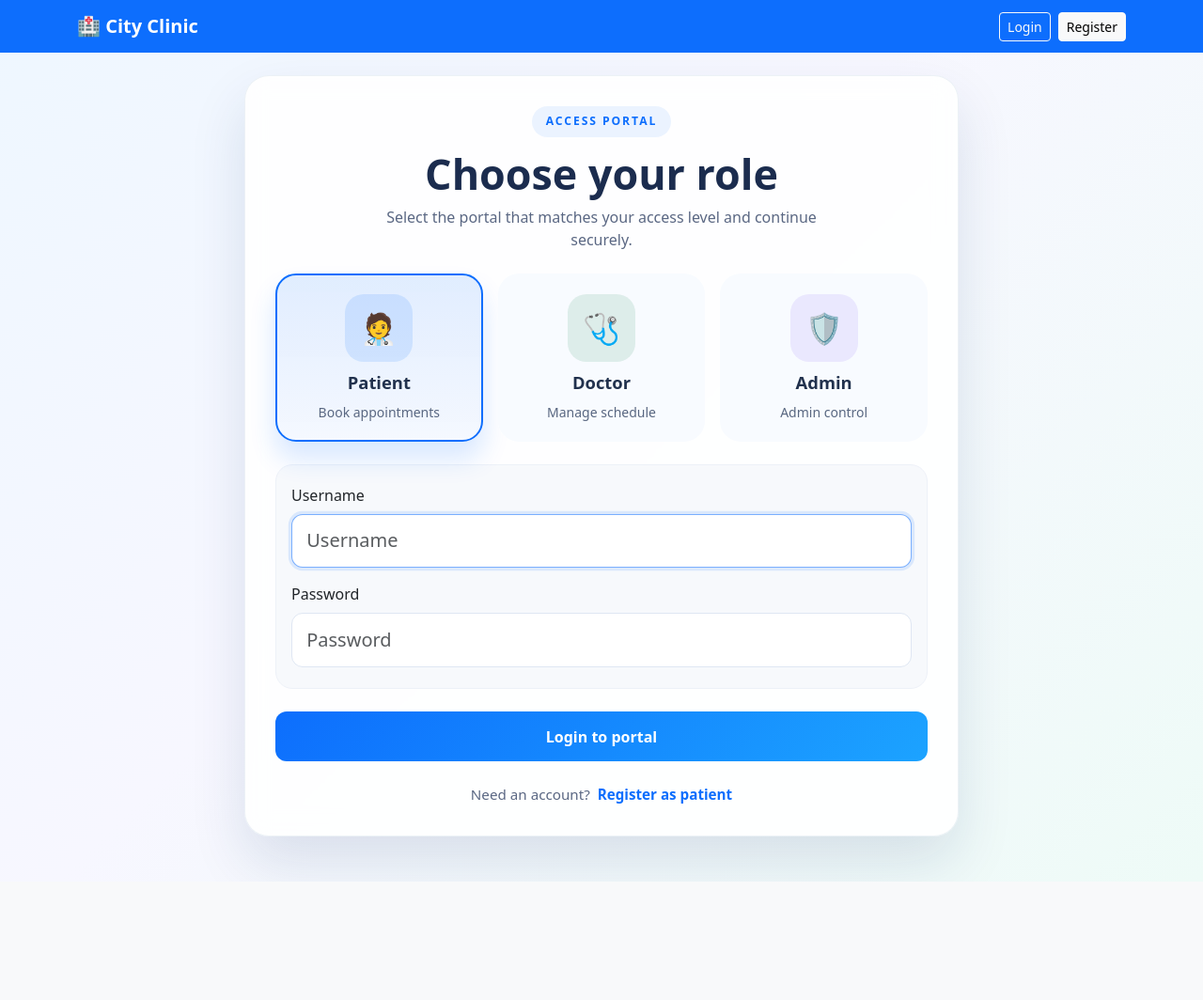
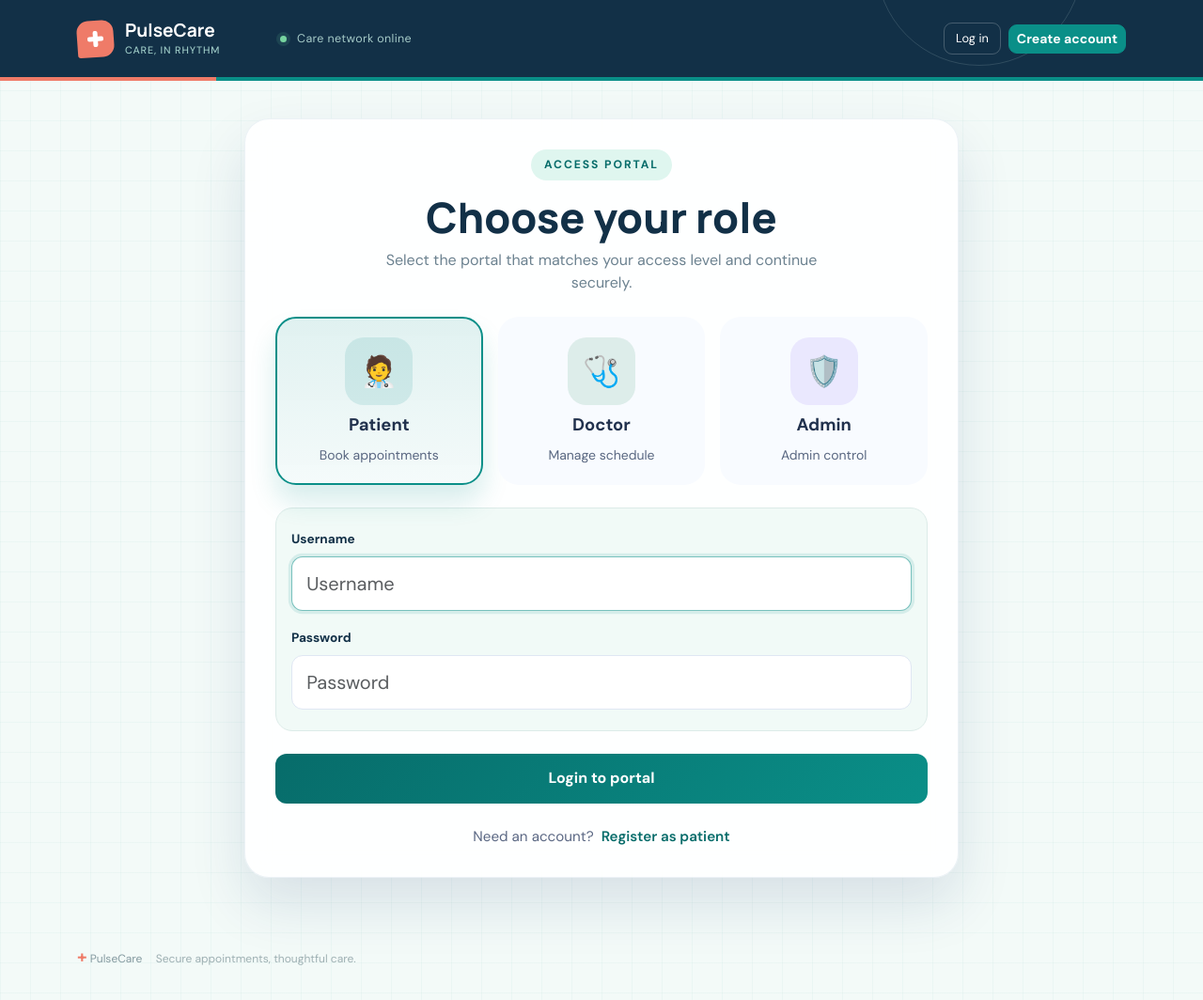
Before and after one commit to Kiran-Pradha/Healthcare-Appointment-Manager, a Django app: page /accounts/login/ in a window 1280 px wide. Shown: the whole page at 94% size. Before the commit the page ends 938 px from the top, so only its background shows below. Run offline with Django 5.2, Linux system fonts and the light colour scheme.

Commit message:
Initial commit

```diff
--- a/static/css/custom.css
+++ b/static/css/custom.css
@@ -1,12 +1,74 @@
-.urgency-High { background-color: #dc3545 !important; }
-.urgency-Medium { background-color: #fd7e14 !important; }
-.urgency-Low { background-color: #198754 !important; }
-.slot-btn { min-width: 90px; }
-.card-hover:hover { box-shadow: 0 0.25rem 0.75rem rgba(0,0,0,0.1); transform: translateY(-2px); transition: 0.15s ease; }
+:root {
+  --ink: #123047;
+  --muted: #6c8290;
+  --teal: #0a8f88;
+  --teal-dark: #076c6a;
+  --mint: #dff6ef;
+  --coral: #ef7b68;
+  --line: #dcebe8;
+  --paper: #ffffff;
+  --shadow: 0 18px 50px rgba(18, 48, 71, 0.09);
+}
+
+* { box-sizing: border-box; }
 
 body {
-  background: linear-gradient(135deg, #eef7ff 0%, #f7f7ff 45%, #eefbf7 100%);
+  color: var(--ink);
+  font-family: "DM Sans", sans-serif;
+  background-color: #f3faf8;
+  background-image: linear-gradient(rgba(10, 143, 136, .035) 1px, transparent 1px), linear-gradient(90deg, rgba(10, 143, 136, .035) 1px, transparent 1px);
+  background-size: 32px 32px;
 }
+
+h1, h2, h3, h4, h5, h6, .navbar-brand { font-family: "Manrope", sans-serif; letter-spacing: 0; }
+h2 { font-weight: 800; color: var(--ink); }
+h5 { font-weight: 800; margin-bottom: 1rem; }
+a { color: var(--teal-dark); }
+.app-chrome { background: #123047; position: relative; overflow: hidden; }
+.app-chrome::after { content: ""; position: absolute; width: 220px; height: 220px; border: 1px solid rgba(223,246,239,.14); border-radius: 50%; right: 10%; top: -150px; }
+.app-nav { min-height: 82px; color: white; }
+.app-nav-inner { position: relative; z-index: 1; }
+.brand-lockup { color: white !important; display: flex; align-items: center; gap: .75rem; line-height: 1.05; }
+.brand-lockup strong { display: block; font-size: 1.2rem; }
+.brand-lockup small { display: block; color: #9bc8c4; font: 500 .67rem "DM Sans", sans-serif; letter-spacing: .08em; text-transform: uppercase; margin-top: .3rem; }
+.brand-mark { width: 39px; height: 39px; display: grid; place-items: center; background: var(--coral); border-radius: 12px 12px 12px 3px; transform: rotate(-4deg); }
+.brand-mark::before, .brand-mark::after, .brand-mark span { content: ""; display: block; position: absolute; background: white; border-radius: 2px; }
+.brand-mark::before { width: 17px; height: 5px; }
+.brand-mark::after { width: 5px; height: 17px; }
+.nav-status { margin-left: 3rem; color: #a6cbc8; font-size: .78rem; letter-spacing: .03em; }
+.status-dot { display: inline-block; width: 7px; height: 7px; border-radius: 50%; background: #77d4a0; box-shadow: 0 0 0 4px rgba(119,212,160,.12); margin-right: .45rem; }
+.user-chip { display: flex; align-items: center; gap: .55rem; margin-right: .5rem; }
+.user-avatar { display: grid; place-items: center; width: 31px; height: 31px; background: #e3f5ef; color: var(--teal-dark); border-radius: 50%; font-weight: 800; font-size: .78rem; }
+.user-meta { display: flex; flex-direction: column; line-height: 1.2; }
+.user-meta strong { color: white; font-size: .82rem; }
+.user-meta small { color: #a6cbc8; font-size: .68rem; margin-top: .18rem; }
+.btn-nav, .btn-quiet { border: 1px solid rgba(255,255,255,.22); color: white; font-size: .8rem; }
+.btn-nav:hover, .btn-quiet:hover { background: rgba(255,255,255,.1); color: white; }
+.btn-accent, .btn-primary { background: var(--teal); border-color: var(--teal); color: white; font-weight: 700; }
+.btn-accent:hover, .btn-primary:hover { background: var(--teal-dark); border-color: var(--teal-dark); color: white; }
+.chrome-line { height: 4px; background: linear-gradient(90deg, var(--coral) 0 18%, var(--teal) 18% 100%); }
+.app-main { min-height: calc(100vh - 140px); padding-top: 2.5rem; }
+.app-footer { color: #83999f; font-size: .75rem; padding: 1.4rem 0 2rem; }
+.app-footer span:last-child { margin-left: .7rem; color: #9dafb2; }
+.footer-pulse { color: var(--coral); font-weight: 800; font-size: 1.15rem; }
+
+.urgency-High { background-color: #d95b57 !important; }
+.urgency-Medium { background-color: #de9650 !important; }
+.urgency-Low { background-color: #359e7a !important; }
+.slot-btn { min-width: 90px; }
+.card, .login-panel { border: 1px solid var(--line); border-radius: 16px; box-shadow: var(--shadow); background: rgba(255,255,255,.94); }
+.card { overflow: hidden; }
+.card-body { padding: 1.35rem; }
+.card-hover { transition: transform .2s ease, box-shadow .2s ease; }
+.card-hover:hover { box-shadow: 0 22px 48px rgba(18,48,71,.14); transform: translateY(-3px); }
+.table { --bs-table-bg: rgba(255,255,255,.75); border-color: var(--line); vertical-align: middle; }
+.table thead th { color: var(--muted); font-size: .72rem; letter-spacing: .08em; text-transform: uppercase; border-bottom-width: 1px; }
+.badge { border-radius: 6px; letter-spacing: .02em; padding: .42em .65em; }
+.alert { border: 0; border-left: 4px solid var(--coral); border-radius: 10px; box-shadow: 0 8px 24px rgba(18,48,71,.06); }
+.form-label { color: var(--ink); font-weight: 700; font-size: .85rem; }
+.form-control, .form-select { border: 1px solid #cfe2df; border-radius: 10px; padding: .75rem .9rem; }
+.form-control:focus, .form-select:focus { border-color: var(--teal); box-shadow: 0 0 0 3px rgba(10,143,136,.13); }
+.btn { border-radius: 9px; }
 
 .login-shell {
   display: flex;
@@ -29,8 +91,8 @@ body {
   display: inline-block;
   padding: 0.45rem 0.9rem;
   border-radius: 999px;
-  background: rgba(13, 110, 253, 0.08);
-  color: #0d6efd;
+  background: var(--mint);
+  color: var(--teal-dark);
   font-size: 0.76rem;
   letter-spacing: 0.12rem;
   text-transform: uppercase;
@@ -41,11 +103,11 @@ body {
   font-size: clamp(2rem, 4vw, 2.8rem);
   font-weight: 800;
   margin-top: 0.75rem;
-  color: #1b2c4e;
+  color: var(--ink);
 }
 
 .login-subtitle {
-  color: #5a6783;
+  color: var(--muted);
   max-width: 520px;
   margin: 0 auto;
 }
@@ -80,12 +142,12 @@ body {
 }
 
 .role-card.selected {
-  border-color: #0d6efd;
-  box-shadow: 0 18px 28px rgba(13, 110, 253, 0.16);
+  border-color: var(--teal);
+  box-shadow: 0 18px 28px rgba(10, 143, 136, 0.16);
 }
 
 .role-card.role-patient.selected {
-  background: linear-gradient(180deg, rgba(13, 110, 253, 0.12), rgba(13, 110, 253, 0.04));
+  background: linear-gradient(180deg, rgba(10, 143, 136, 0.12), rgba(10, 143, 136, 0.04));
 }
 
 .role-card.role-doctor.selected {
@@ -108,7 +170,7 @@ body {
 }
 
 .role-patient .role-icon {
-  background: rgba(13, 110, 253, 0.12);
+  background: rgba(10, 143, 136, 0.12);
 }
 
 .role-doctor .role-icon {
@@ -129,8 +191,8 @@ body {
 }
 
 .credential-panel {
-  background: #f7f9fc;
-  border: 1px solid #edf1f8;
+  background: #f1faf7;
+  border: 1px solid var(--line);
   border-radius: 18px;
   padding: 1.2rem 1rem 0.4rem;
 }
@@ -145,8 +207,8 @@ body {
 
 .form-control:focus,
 .form-select:focus {
-  border-color: rgba(13, 110, 253, 0.55);
-  box-shadow: 0 0 0 0.2rem rgba(13, 110, 253, 0.12);
+  border-color: rgba(10, 143, 136, 0.55);
+  box-shadow: 0 0 0 0.2rem rgba(10, 143, 136, 0.12);
 }
 
 .login-submit {
@@ -154,12 +216,12 @@ body {
   border-radius: 12px;
   padding: 0.9rem;
   font-weight: 700;
-  background: linear-gradient(135deg, #0d6efd 0%, #1ca3ff 100%);
+  background: linear-gradient(135deg, var(--teal-dark) 0%, var(--teal) 100%);
   border: none;
 }
 
 .login-submit:hover {
-  background: linear-gradient(135deg, #0b5ed7 0%, #0d90d6 100%);
+  background: linear-gradient(135deg, #055a59 0%, var(--teal-dark) 100%);
 }
 
 .field-error {
@@ -173,12 +235,17 @@ body {
 }
 
 .login-footer a {
-  color: #0d6efd;
+  color: var(--teal-dark);
   text-decoration: none;
   font-weight: 600;
 }
 
 @media (max-width: 767px) {
+  .app-nav { padding: .8rem 0; }
+  .nav-status { display: none; }
+  .user-meta { display: none; }
+  .app-nav .btn { padding-left: .55rem; padding-right: .55rem; }
+  .app-main { padding-top: 1.5rem; }
   .role-grid {
     grid-template-columns: 1fr;
   }
--- a/templates/base.html
+++ b/templates/base.html
@@ -3,34 +3,44 @@
 <head>
     <meta charset="UTF-8">
     <meta name="viewport" content="width=device-width, initial-scale=1.0">
-    <title>{% block title %}Clinic Appointment Manager{% endblock %}</title>
+    <title>{% block title %}PulseCare | Clinic Appointment Manager{% endblock %}</title>
     <link href="https://cdn.jsdelivr.net/npm/bootstrap@5.3.3/dist/css/bootstrap.min.css" rel="stylesheet">
+    <link rel="preconnect" href="https://fonts.googleapis.com">
+    <link rel="preconnect" href="https://fonts.gstatic.com" crossorigin>
+    <link href="https://fonts.googleapis.com/css2?family=DM+Sans:wght@400;500;600;700&family=Manrope:wght@500;600;700;800&display=swap" rel="stylesheet">
     <link href="/static/css/custom.css" rel="stylesheet">
 </head>
 <body>
-    <nav class="navbar navbar-expand-lg navbar-dark bg-primary mb-4">
-        <div class="container">
-            <a class="navbar-brand fw-bold" href="/">🏥 City Clinic</a>
-            <div class="d-flex">
+    <div class="app-chrome">
+      <nav class="navbar navbar-expand-lg app-nav">
+        <div class="container app-nav-inner">
+            <a class="navbar-brand brand-lockup" href="/">
+                <span class="brand-mark" aria-hidden="true"><span></span></span>
+                <span><strong>PulseCare</strong><small>care, in rhythm</small></span>
+            </a>
+            <div class="nav-status"><span class="status-dot"></span> Care network online</div>
+            <div class="d-flex align-items-center gap-2 ms-auto">
                 {% if user.is_authenticated %}
-                    <span class="navbar-text text-white me-3">
-                        {{ user.get_full_name|default:user.username }}
-                        <span class="badge bg-light text-primary text-uppercase">{{ user.role }}</span>
+                    <span class="navbar-text user-chip">
+                        <span class="user-avatar">{{ user.username|first|upper }}</span>
+                        <span class="user-meta"><strong>{{ user.get_full_name|default:user.username }}</strong><small>{{ user.role|title }} portal</small></span>
                     </span>
-                    <a href="/dashboard/" class="btn btn-outline-light btn-sm me-2">Dashboard</a>
-                    <form method="post" action="{% url 'logout' %}" class="d-inline">
+                    <a href="/dashboard/" class="btn btn-nav">Dashboard</a>
+                    <form method="post" action="{% url 'logout' %}" class="d-inline m-0">
                         {% csrf_token %}
-                        <button type="submit" class="btn btn-light btn-sm">Logout</button>
+                        <button type="submit" class="btn btn-quiet">Log out</button>
                     </form>
                 {% else %}
-                    <a href="{% url 'login' %}" class="btn btn-outline-light btn-sm me-2">Login</a>
-                    <a href="{% url 'register' %}" class="btn btn-light btn-sm">Register</a>
+                    <a href="{% url 'login' %}" class="btn btn-nav">Log in</a>
+                    <a href="{% url 'register' %}" class="btn btn-accent btn-sm">Create account</a>
                 {% endif %}
             </div>
         </div>
-    </nav>
+      </nav>
+      <div class="chrome-line"></div>
+    </div>
 
-    <div class="container pb-5">
+    <main class="container app-main pb-5">
         {% if messages %}
             {% for message in messages %}
                 <div class="alert alert-{{ message.tags|default:'info' }} alert-dismissible fade show" role="alert">
@@ -41,7 +51,9 @@
         {% endif %}
 
         {% block content %}{% endblock %}
-    </div>
+    </main>
+
+    <footer class="app-footer"><div class="container"><span class="footer-pulse">+</span> PulseCare <span>Secure appointments, thoughtful care.</span></div></footer>
 
     <script src="https://cdn.jsdelivr.net/npm/bootstrap@5.3.3/dist/js/bootstrap.bundle.min.js"></script>
 </body>
```
